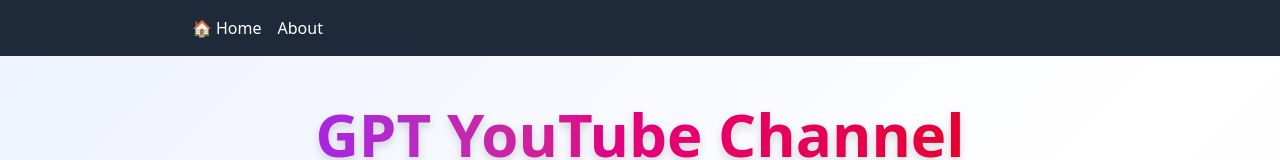
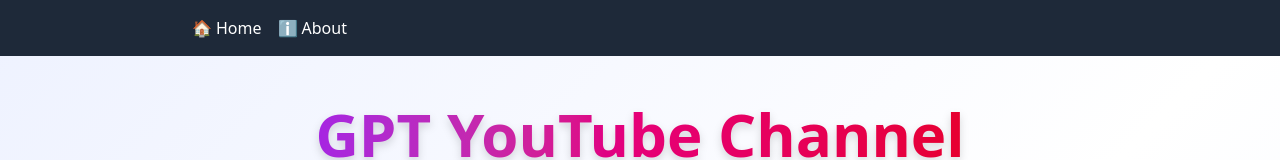
Before and after one commit to louispaulet/gpt_recommender, a React (Vite) app in the folder gpt_reco_app/: page / in a window 1280 px wide. Shown: the top 160 px of the page. Built offline with nearby package versions, Linux system fonts and the light colour scheme.

Commit message:
add about page icon and make sure it is not underlined

```diff
--- a/gpt_reco_app/src/components/Navbar.jsx
+++ b/gpt_reco_app/src/components/Navbar.jsx
@@ -12,8 +12,9 @@ function Navbar() {
           </Link>
         </li>
         <li>
-          <Link to="/about" className="hover:underline">
-            About
+          <Link to="/about" className="flex items-center space-x-1">
+            <span role="img" aria-label="about" className="no-underline">ℹ️</span>
+            <span className="hover:underline">About</span>
           </Link>
         </li>
       </ul>
```
